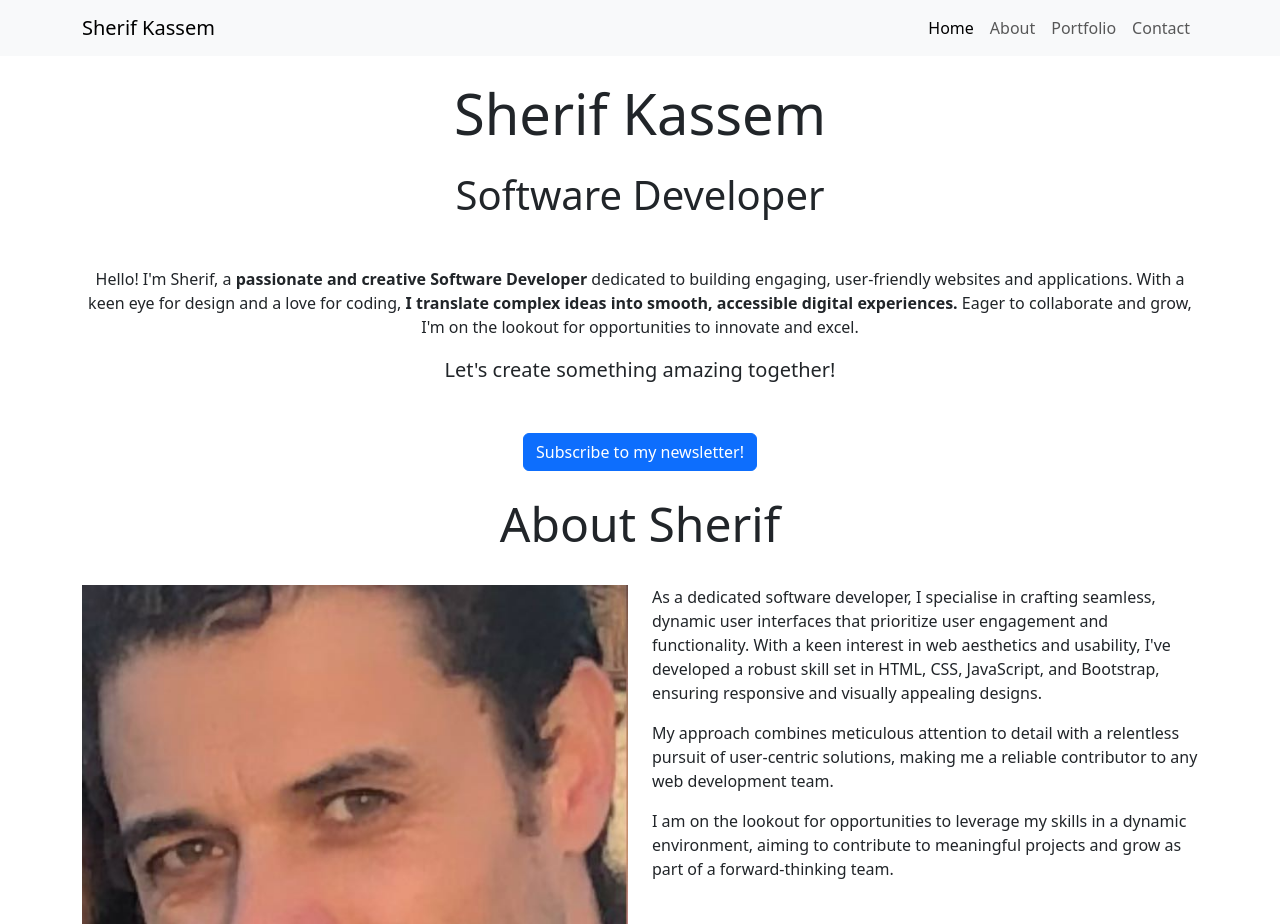
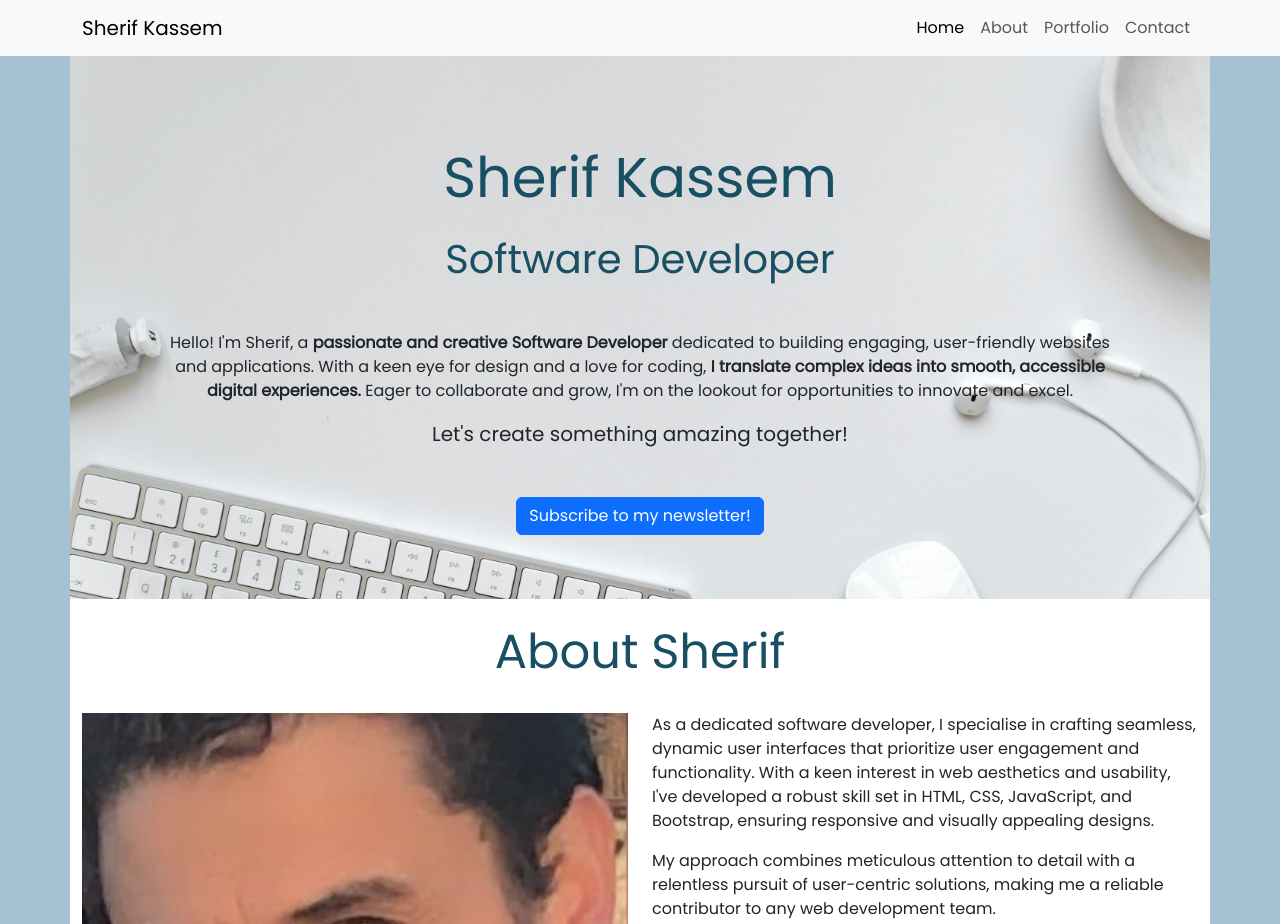
Before and after one commit to Kassem79/dev-portfolio-SK, a plain HTML site: page index.html in a window 1280 px wide. Shown: the top 924 px of the page. Drawn offline with nearby package versions, Linux system fonts and the light colour scheme.

Commit message:
Add new styles

```diff
--- /dev/null
+++ b/assets/css/style.css
@@ -0,0 +1,46 @@
+/*
+#a4c2d1; egg blue
+#dbdcde; light grey
+#1f7798; mid-blue
+#184f63; dark-blue
+*/
+
+/* Global styles */
+
+@import url('https://fonts.googleapis.com/css2?family=DM+Serif+Display:ital@0;1&family=Poppins&display=swap');
+
+body {
+    font-family: "poppins", sans-serif;
+    background-color: #a4c2d1; /* egg blue */
+}
+
+h1, h2 {
+    font-family: "DM Serif Display" serif;
+    color: #184f63; /* dark-blue */
+}
+
+/* About section */
+
+#about {
+    background-color: white;
+}
+
+/* Portfolio */
+
+#portfolio {
+    background-color: #dbdcde; /* light grey */
+}
+
+/* Contact section */
+
+#contact {
+    background-color: white;
+}
+#hero {
+    background-color: #a4c2d1; /* egg blue */
+    background-image: url("../images/background.webp");
+    background-size: cover;
+    background-position: 50% 70%;
+    min-height: 500px;
+    padding: 5% 7%;
+}
--- a/index.html
+++ b/index.html
@@ -8,6 +8,8 @@
     <!-- Bootstrap CSS Link -->
     <link href="https://cdn.jsdelivr.net/npm/bootstrap@5.3.3/dist/css/bootstrap.min.css" rel="stylesheet"
         integrity="sha384-QWTKZyjpPEjISv5WaRU9OFeRpok6YctnYmDr5pNlyT2bRjXh0JMhjY6hW+ALEwIH" crossorigin="anonymous">
+        <!-- custom css stylesheet -->
+        <link rel="stylesheet" href="assets/css/style.css">
 </head>
 
 <body>
```
Also changed, not shown: assets/images/background.webp (added).
